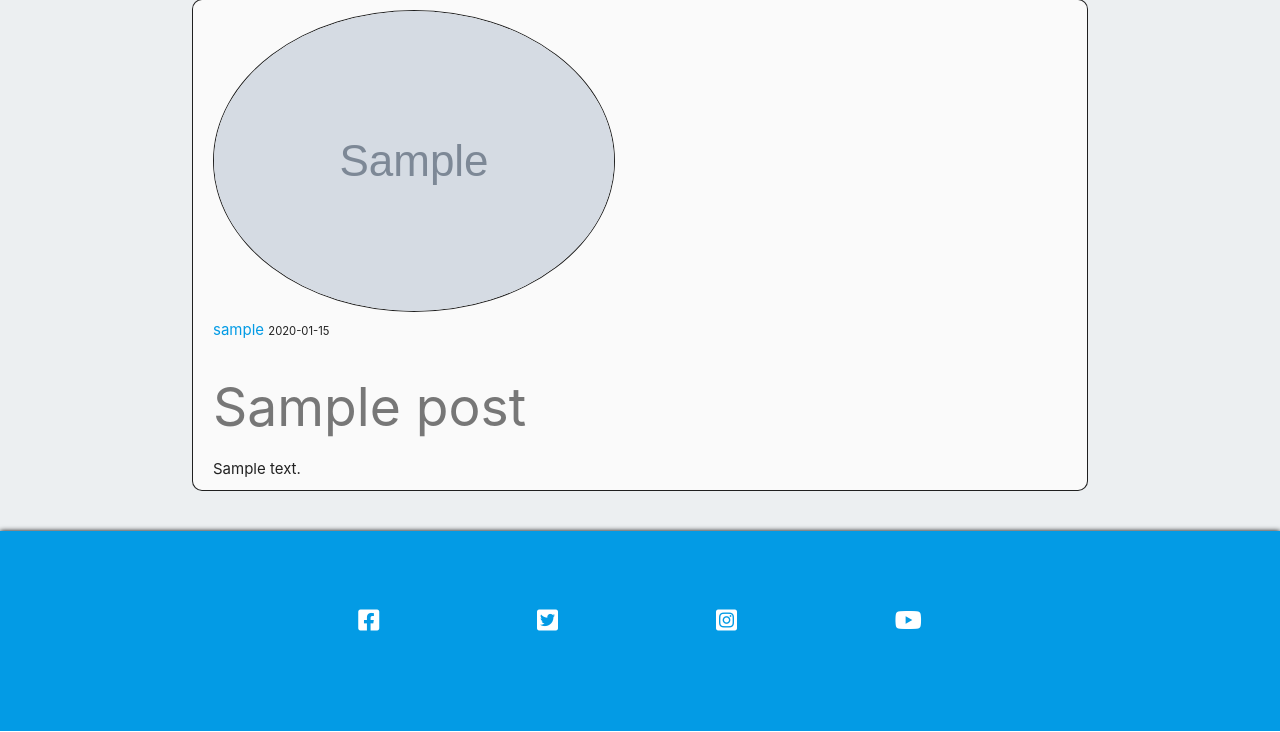
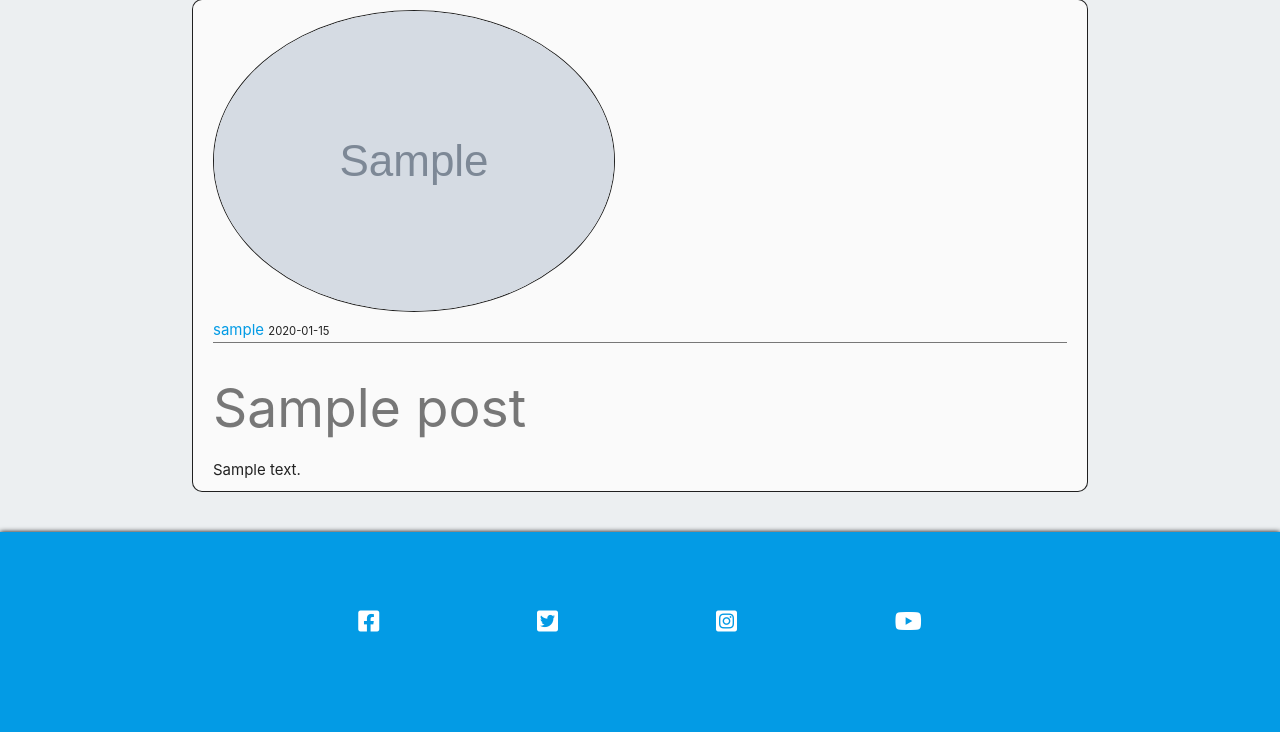
Before and after one commit to KDugg84/CI-Flask-Messenger-MS3-GP, a Flask app: page /home in a window 1280 px wide. Shown: the part 85-817 px from the top of the page. Run offline with Flask 2, Linux system fonts and the light colour scheme; tables that the repository leaves empty hold one stand-in row (values such as "Sample post"); grey boxes marked "Sample" are stand-in pictures.

Commit message:
Remove coma from content-metadata border-bottom

```diff
--- a/flaskmessenger/static/css/style.css
+++ b/flaskmessenger/static/css/style.css
@@ -51,7 +51,7 @@ a.message-title:hover {
 .content-metadata {
     padding-bottom: 1px;
     margin-bottom: 4px;
-    border-bottom: 1px solid, #777777;
+    border-bottom: 1px solid #777777;
 }
 
 .content-metadata a:hover {
```
